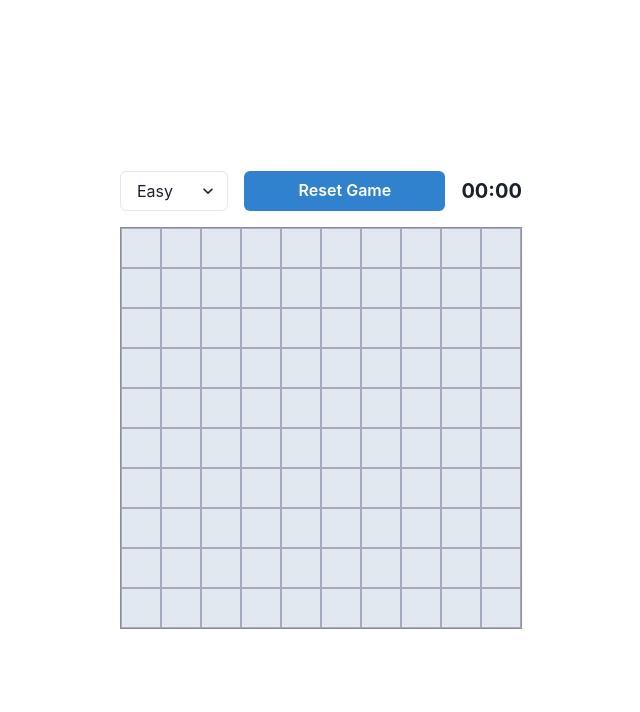
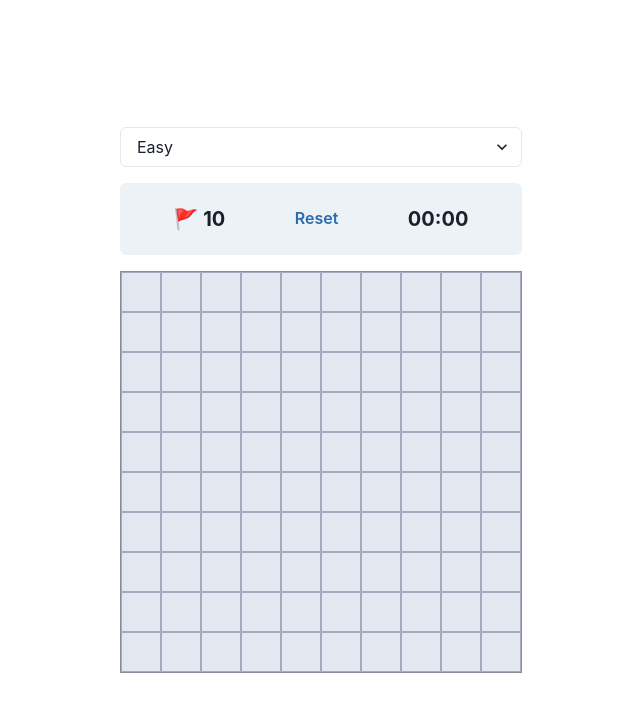
Before and after one commit to joshu-hua/ms, a Next.js app: page / in a window 1280 px wide. Shown: the top 712 px of the page, without its empty margins (319-959 px from the left). Built offline with nearby package versions, Linux system fonts and the light colour scheme.

Commit message:
add flag counter

```diff
--- a/src/components/Board.tsx
+++ b/src/components/Board.tsx
@@ -19,7 +19,6 @@ import {
 } from '@chakra-ui/react';
 import React, { useState, useEffect, useRef } from 'react'
 import { useGameTimer } from '@/hooks/useGameTimer';
-import { start } from 'repl';
 
 const Board = () => {
     const { time, formattedTime, startTimer, stopTimer, resetTimer, isRunning } = useGameTimer();
@@ -32,6 +31,7 @@ const Board = () => {
     });
     const [isFirstClick, setIsFirstClick] = useState(true);
     const [gameState, setGameState] = useState<'playing' | 'won' | 'lost'>('playing');
+    const [flags, setFlags] = useState<number>(0);
 
     // For the AlertDialog
     const { isOpen, onOpen, onClose } = useDisclosure();
@@ -57,6 +57,21 @@ const Board = () => {
             onOpen();
         }
     }, [gameState, onOpen]);
+
+    // Prevent context menu when dialog is open
+    useEffect(() => {
+        const handleContextMenu = (e: MouseEvent) => {
+            if (isOpen) {
+                e.preventDefault();
+            }
+        };
+
+        document.addEventListener('contextmenu', handleContextMenu);
+
+        return () => {
+            document.removeEventListener('contextmenu', handleContextMenu);
+        };
+    }, [isOpen]);
 
     const handleDifficultyChange = (newDifficulty: 'easy' | 'medium' | 'hard') => {
         setDifficulty(newDifficulty);
@@ -85,6 +100,8 @@ const Board = () => {
         setGrid(newGrid);
         // 6. Reset timer
         resetTimer();
+        // 7. Reset flags count
+        setFlags(gameSettings.mines);
     }
 
     const handlePlayAgain = () => {
@@ -207,9 +224,13 @@ const Board = () => {
 
         cell.isFlagged = !cell.isFlagged; // Toggle flag state
 
-        // Check game state after flagging
-        const newGameState = checkGameState(newGrid);
-        setGameState(newGameState);
+        // Update flags count
+        if (cell.isFlagged) {
+            setFlags(flags - 1);
+        } else {
+            setFlags(flags + 1);
+        }
+
 
         setGrid(newGrid);
     }
@@ -306,13 +327,19 @@ const Board = () => {
                         <option value="medium">Medium</option>
                         <option value="hard">Hard</option>
                     </Select>
-                    <Button minW={'50%'} ml={4} colorScheme='blue' onClick={() => resetGame(gameSettings.rows, gameSettings.cols)}>
-                        Reset Game
+                </Flex>
+                <Flex mb={4} justifyContent="space-evenly" alignItems="center" bg={'gray.100'} p={4} borderRadius='md'>
+                    <Heading size="md">
+                        🚩{` ${flags}`}
+                    </Heading>
+                    <Button ml={4} colorScheme="blue" variant="ghost" onClick={() => resetGame(gameSettings.rows, gameSettings.cols)}>
+                        Reset
                     </Button>
                     <Heading size="md" ml={4}>
                         {formattedTime}
                     </Heading>
                 </Flex>
+
 
                 <Grid templateColumns={`repeat(${gameSettings.cols}, 1fr)`} gap={'0px'} border={'1px solid rgb(141, 140, 155)'}>
                     {grid.map((row, rowIndex) =>
@@ -342,7 +369,7 @@ const Board = () => {
                     <AlertDialogOverlay>
                         <AlertDialogContent>
                             <AlertDialogHeader fontSize='lg' fontWeight='bold'>
-                                {gameState === 'won' ? ' You Won!' : ' Game Over!'}
+                                {gameState === 'won' ? '🎊 You Won!' : '💥 Game Over!'}
                             </AlertDialogHeader>
 
                             <AlertDialogBody>
```
Also changed, not shown: 1 other file (tests, documents, lock files or other folders).
